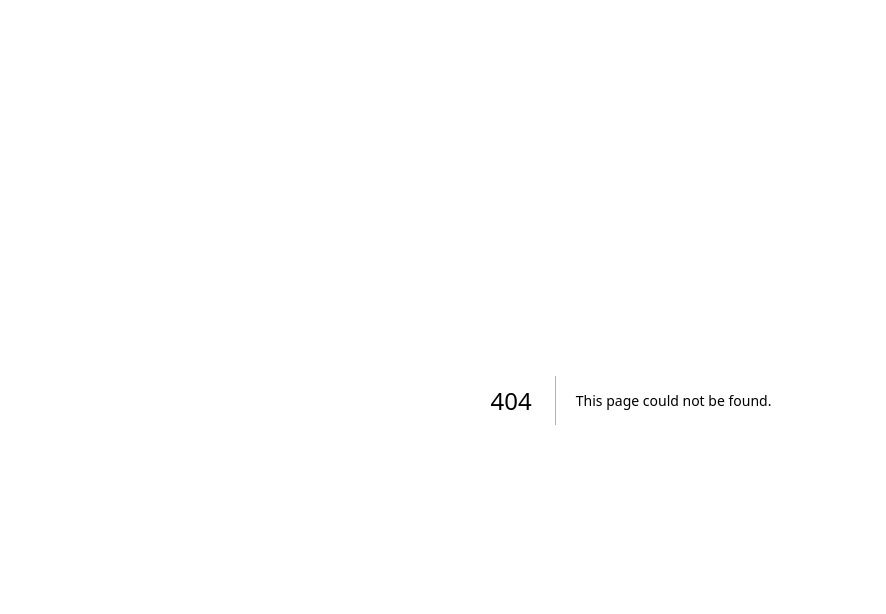
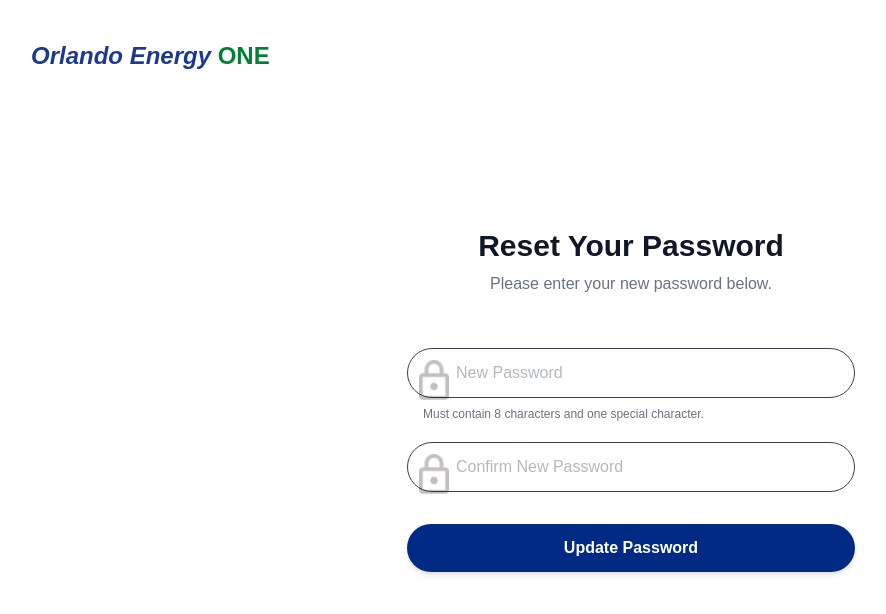
Before and after one commit to jojodecarlos/EnergyOne, a Next.js app in the folder utility-dashboard/: page /updatepassword in a window 1280 px wide. Before the commit this address had no page. Shown: the top 614 px of the page, without its empty margins (9-895 px from the left). Built offline with nearby package versions, Linux system fonts and the light colour scheme; no server answers.

Commit message:
adding layout for dashboard and component files for importing. created updatepassword page and component for it.

```diff
--- /dev/null
+++ b/utility-dashboard/app/dashboard/page.tsx
@@ -0,0 +1,49 @@
+import DashboardHeader from '@/components/DashboardHeader';
+import WelcomeBanner from '@/components/WelcomeBanner';
+import HistoricalTrends from '@/components/HistoricalTrends';
+import PortfolioScore from '@/components/PortfolioScore';
+import Recommendations from '@/components/Recommendations';
+import PerformanceComparison from '@/components/PerformanceComparison';
+
+export default function DashboardPage() {
+  return (
+    // light gray background
+    <div className="min-h-screen bg-gray-50 flex flex-col">
+
+      {/* Top Navigation */}
+      <DashboardHeader />
+
+      {/* Main Content Area - max-w-7xl keeps it from stretching too wide on giant monitors */}
+      <main className="flex-1 w-full max-w-7xl mx-auto p-4 sm:p-6 lg:p-8">
+
+        {/* Supabase User Greeting */}
+        <WelcomeBanner />
+
+        {/* THE MASTER GRID: 1 col on mobile, 3 cols on desktop */}
+        <div className="mt-6 grid grid-cols-1 lg:grid-cols-3 gap-6">
+
+          {/* LEFT SIDE BLOCK (Takes up 2 of the 3 columns) */}
+          <div className="lg:col-span-2 flex flex-col gap-6">
+
+            {/* Top Row: Line Chart spans full width of this left block */}
+            <HistoricalTrends />
+
+            {/* Bottom Row: Inner Grid splits the remaining space in half */}
+            <div className="grid grid-cols-1 md:grid-cols-2 gap-6">
+              <PortfolioScore />
+              <Recommendations />
+            </div>
+
+          </div>
+
+          {/* RIGHT SIDE BLOCK (Takes up 1 of the 3 columns) */}
+          <div className="lg:col-span-1">
+            {/* This component will naturally stretch down alongside the left block */}
+            <PerformanceComparison />
+          </div>
+
+        </div>
+      </main>
+    </div>
+  );
+}
--- /dev/null
+++ b/utility-dashboard/app/updatepassword/page.tsx
@@ -0,0 +1,23 @@
+import SimpleHeader from '@/components/SimpleHeader';
+import UpdatePasswordForm from '@/components/UpdatePasswordForm';
+
+export default function UpdatePasswordPage() {
+  return (
+    <main className="min-h-screen bg-white relative flex flex-col justify-center items-center p-4">
+
+      <SimpleHeader showSignUpLink={false} />
+
+      <div className="w-full max-w-md flex flex-col items-center text-center mt-16 sm:mt-0">
+        <h2 className="text-3xl font-bold text-gray-900 mb-2">
+          Reset Your Password
+        </h2>
+        <p className="text-gray-500 mb-8">
+          Please enter your new password below.
+        </p>
+
+        <UpdatePasswordForm />
+      </div>
+
+    </main>
+  );
+}
--- /dev/null
+++ b/utility-dashboard/components/UpdatePasswordForm.tsx
@@ -0,0 +1,108 @@
+"use client";
+
+import Image from "next/image";
+import { useRouter } from "next/navigation";
+import { useState } from "react";
+import { supabase } from "@/lib/supabase";
+
+export default function UpdatePasswordForm() {
+    const router = useRouter();
+    const [password, setPassword] = useState("");
+    const [passwordConfirm, setPasswordConfirm] = useState("");
+    const [loading, setLoading] = useState(false);
+
+    const validatePassword = (password: string) => {
+        const minLength = 8;
+        const specialChar = /[!@#$%^&*(),.?":{}|<>]/;
+        if (password.length < minLength) return false;
+        if (!specialChar.test(password)) return false;
+        return true;
+    }
+
+    const handleUpdate = async () => {
+        if (!password || !passwordConfirm) {
+            alert("Please fill in all fields");
+            return;
+        }
+        if (!validatePassword(password)) {
+            alert("Password must be at least 8 characters and contain at least one special character");
+            return;
+        }
+        if (password !== passwordConfirm) {
+            alert("Passwords do not match");
+            return;
+        }
+
+        setLoading(true);
+
+        // Because the email link securely authenticated them, we just update the user directly
+        const { error } = await supabase.auth.updateUser({
+            password: password
+        });
+
+        setLoading(false);
+
+        if (error) {
+            alert(error.message);
+            return;
+        }
+
+        // On success, force them to log in with their brand new password
+        alert("Password updated successfully! Please log in.");
+        await supabase.auth.signOut();
+        router.push("/login");
+    }
+
+    return(
+        <form className="w-full max-w-md flex flex-col items-center">
+
+            {/* New Password Input */}
+            <div className="relative flex w-full mt-5">
+                <Image
+                    src="/images/PasswordIcon.png"
+                    alt="Password Icon"
+                    width={30}
+                    height={30}
+                    className="absolute inset-y-3 left-3 flex items-center pointer-events-none"
+                />
+                <input
+                    type="password"
+                    placeholder="New Password"
+                    onChange={(e) => setPassword(e.target.value)}
+                    className="w-full rounded-full border border-gray-700 px-5 py-3 text-md text-gray-500 focus:outline-none focus:ring-2 focus:ring-blue-800 pl-12 font-inter"
+                />
+            </div>
+
+            <p className="text-xs text-gray-500 mt-2 text-left w-full pl-4">
+                Must contain 8 characters and one special character.
+            </p>
+
+            {/* Confirm Password Input */}
+            <div className="relative flex w-full mt-5">
+                <Image
+                    src="/images/PasswordIcon.png"
+                    alt="Password Icon"
+                    width={30}
+                    height={30}
+                    className="absolute inset-y-3 left-3 flex items-center pointer-events-none"
+                />
+                <input
+                    type="password"
+                    placeholder="Confirm New Password"
+                    onChange={(e) => setPasswordConfirm(e.target.value)}
+                    className="w-full rounded-full border border-gray-700 px-5 py-3 text-md text-gray-500 focus:outline-none focus:ring-2 focus:ring-blue-800 pl-12 font-inter"
+                />
+            </div>
+
+            {/* Submit Button */}
+            <button
+                type="button"
+                onClick={handleUpdate}
+                disabled={loading}
+                className="w-full bg-[#002A84] hover:bg-blue-600 text-white font-bold py-3 px-4 rounded-full shadow-md transition duration-300 mt-8 disabled:bg-gray-400"
+            >
+                {loading ? "Updating..." : "Update Password"}
+            </button>
+        </form>
+    );
+}
--- a/utility-dashboard/package.json
+++ b/utility-dashboard/package.json
@@ -9,7 +9,7 @@
     "lint": "eslint"
   },
   "dependencies": {
-    "@supabase/supabase-js": "^2.98.0",
+    "@supabase/supabase-js": "^2.99.0",
     "next": "16.1.6",
     "react": "19.2.3",
     "react-dom": "19.2.3"
```
Also changed, not shown: utility-dashboard/components/DashboardHeader.tsx (added), utility-dashboard/components/HistoricalTrends.tsx (added), utility-dashboard/components/PerformanceComparison.tsx (added), utility-dashboard/components/PortfolioScore.tsx (added), utility-dashboard/components/Recommendations.tsx (added), utility-dashboard/components/WelcomeBanner.tsx (added), 1 other file (tests, documents, lock files or other folders).
